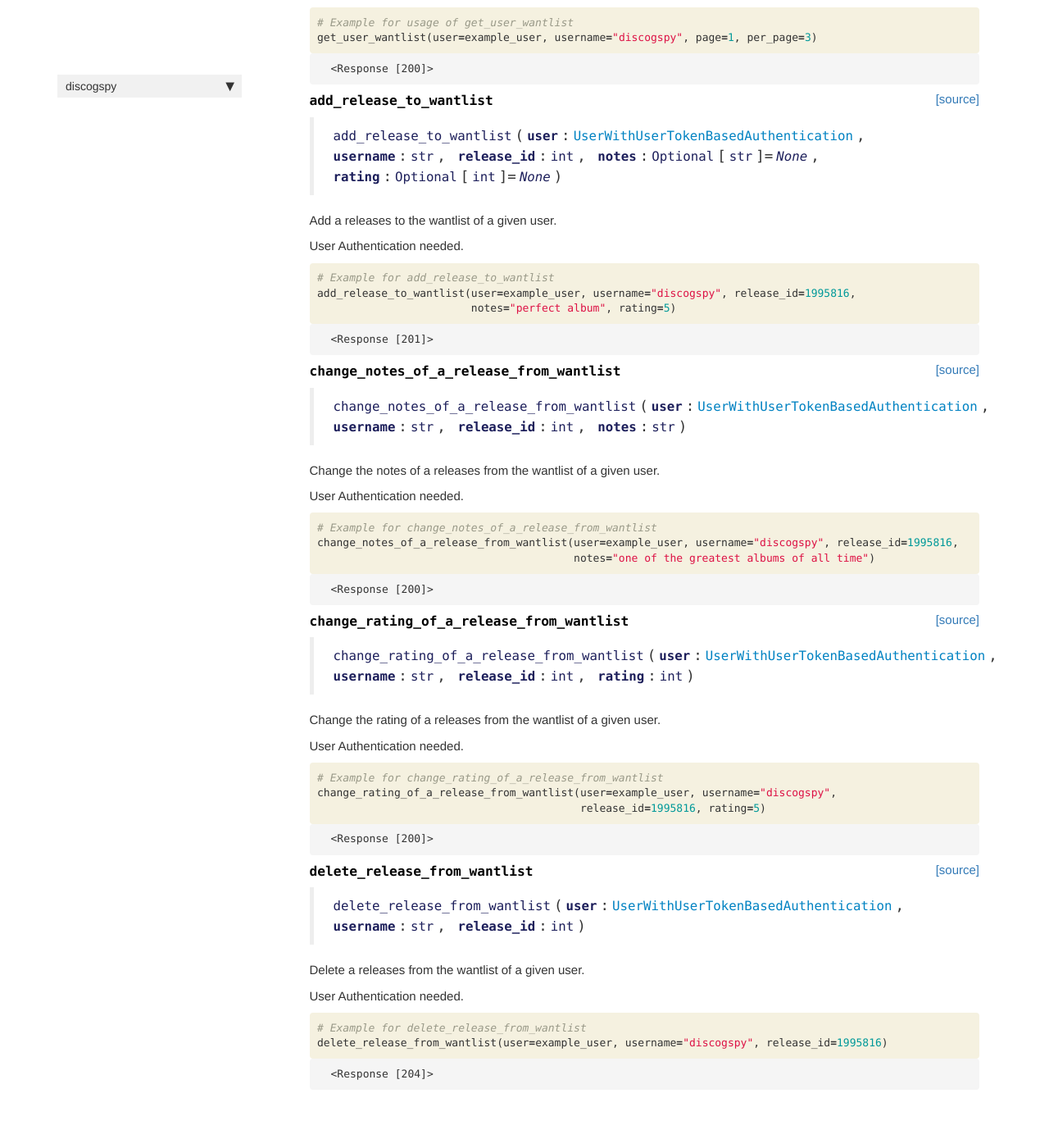
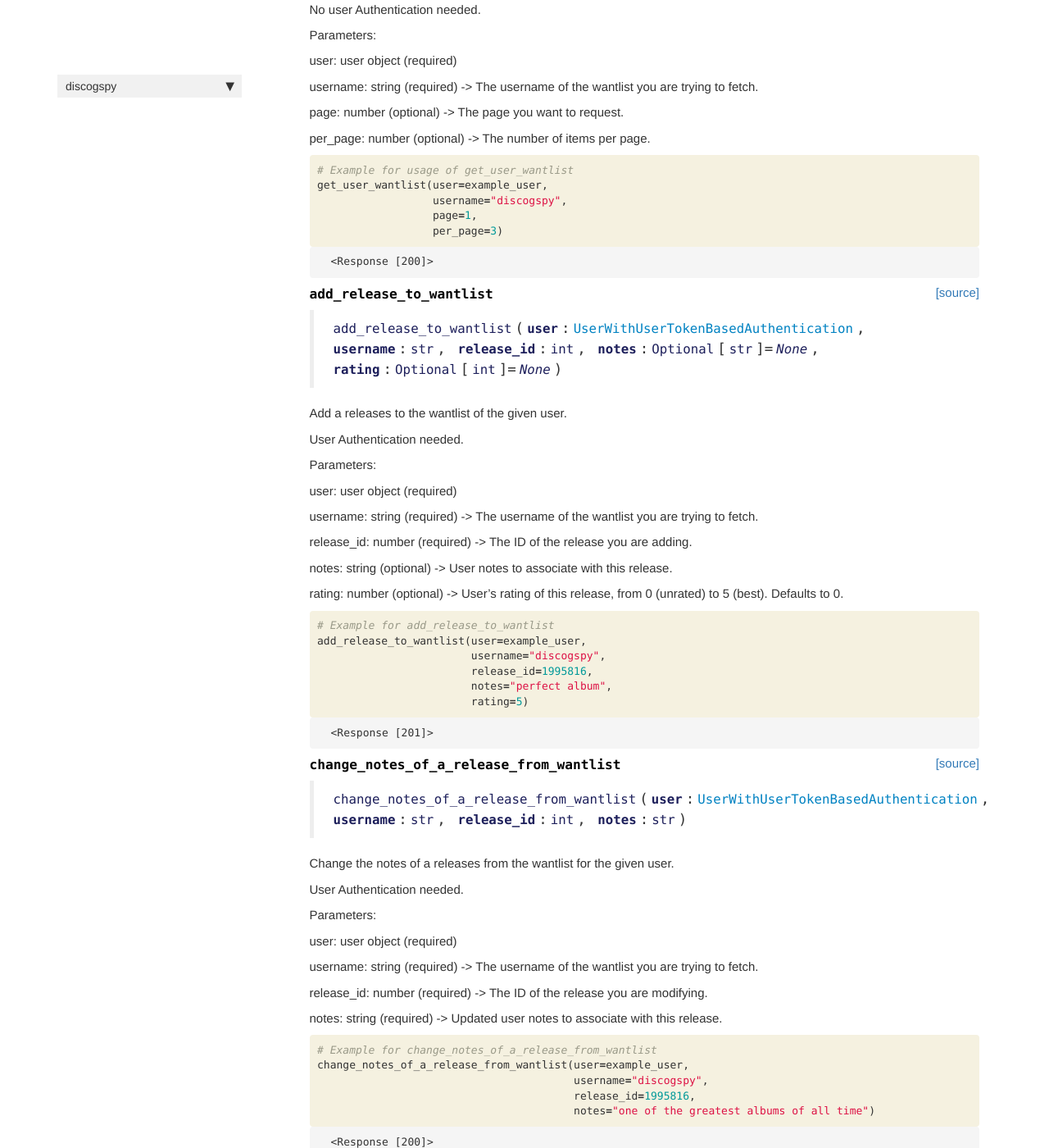
Before and after one commit to cpow-89/discogspy, a Jekyll site: the page built from docs/core.rq_wantlist.html, in a window 1280 px wide and 1400 px high, scrolled down 617 px. Shown: the whole window at 82% size. Built offline with Jekyll 4.4.1, drawn with Linux system fonts in a browser that asks for light colours; nearby versions of some CDN libraries; comment, search, counter and statistics services are not loaded; some of the changed text lies outside the part shown.

Commit message:
update documentation

```diff
--- a/docs/core.rq_wantlist.html
+++ b/docs/core.rq_wantlist.html
@@ -5,7 +5,7 @@ title: Core Wantlist Requests
 keywords: fastai
 sidebar: home_sidebar
 
-summary: "Core.rq_wantlist is a collection of function wrappers around the Discogs api for getting user wantlist information."
+summary: "Core.rq_wantlist is a collection of function wrappers around the Discogs API for interacting with the wantlist of a given user."
 ---
 <!--
 
@@ -40,10 +40,18 @@ summary: "Core.rq_wantlist is a collection of function wrappers around the Disco
 <div class="output_markdown rendered_html output_subarea ">
 <h4 id="get_user_wantlist" class="doc_header"><code>get_user_wantlist</code><a href="https://github.com/cpow-89/discogspy/tree/master/discogspy/core/rq_wantlist.py#L14" class="source_link" style="float:right">[source]</a></h4><blockquote><p><code>get_user_wantlist</code>(<strong><code>user</code></strong>:<code>Union</code>[<a href="/discogspy/core.discogs_user#UserWithoutAuthentication"><code>UserWithoutAuthentication</code></a>, <a href="/discogspy/core.discogs_user#UserWithUserTokenBasedAuthentication"><code>UserWithUserTokenBasedAuthentication</code></a>], <strong><code>username</code></strong>:<code>str</code>, <strong><code>page</code></strong>:<code>Optional</code>[<code>int</code>]=<em><code>None</code></em>, <strong><code>per_page</code></strong>:<code>Optional</code>[<code>int</code>]=<em><code>None</code></em>)</p>
 </blockquote>
-<p>Get a list of releases from the wantlist of a given user.</p>
+<p>Get a list of releases from the wantlist for the given user.</p>
 <p>Note: If the wantlist has been made private by its owner,
       you must be authenticated as the owner to view it.</p>
 <p>No user Authentication needed.</p>
+<p>Parameters:</p>
+<p>user: user object (required)</p>
+<p>username: string (required)
+    -&gt; The username of the wantlist you are trying to fetch.</p>
+<p>page: number (optional)
+    -&gt; The page you want to request.</p>
+<p>per_page: number (optional)
+    -&gt; The number of items per page.</p>
 
 </div>
 
@@ -59,7 +67,10 @@ summary: "Core.rq_wantlist is a collection of function wrappers around the Disco
 <div class="inner_cell">
     <div class="input_area">
 <div class=" highlight hl-ipython3"><pre><span></span><span class="c1"># Example for usage of get_user_wantlist</span>
-<span class="n">get_user_wantlist</span><span class="p">(</span><span class="n">user</span><span class="o">=</span><span class="n">example_user</span><span class="p">,</span> <span class="n">username</span><span class="o">=</span><span class="s2">&quot;discogspy&quot;</span><span class="p">,</span> <span class="n">page</span><span class="o">=</span><span class="mi">1</span><span class="p">,</span> <span class="n">per_page</span><span class="o">=</span><span class="mi">3</span><span class="p">)</span>
+<span class="n">get_user_wantlist</span><span class="p">(</span><span class="n">user</span><span class="o">=</span><span class="n">example_user</span><span class="p">,</span>
+                  <span class="n">username</span><span class="o">=</span><span class="s2">&quot;discogspy&quot;</span><span class="p">,</span>
+                  <span class="n">page</span><span class="o">=</span><span class="mi">1</span><span class="p">,</span>
+                  <span class="n">per_page</span><span class="o">=</span><span class="mi">3</span><span class="p">)</span>
 </pre></div>
 
     </div>
@@ -95,10 +106,20 @@ summary: "Core.rq_wantlist is a collection of function wrappers around the Disco
 
 
 <div class="output_markdown rendered_html output_subarea ">
-<h4 id="add_release_to_wantlist" class="doc_header"><code>add_release_to_wantlist</code><a href="https://github.com/cpow-89/discogspy/tree/master/discogspy/core/rq_wantlist.py#L43" class="source_link" style="float:right">[source]</a></h4><blockquote><p><code>add_release_to_wantlist</code>(<strong><code>user</code></strong>:<a href="/discogspy/core.discogs_user#UserWithUserTokenBasedAuthentication"><code>UserWithUserTokenBasedAuthentication</code></a>, <strong><code>username</code></strong>:<code>str</code>, <strong><code>release_id</code></strong>:<code>int</code>, <strong><code>notes</code></strong>:<code>Optional</code>[<code>str</code>]=<em><code>None</code></em>, <strong><code>rating</code></strong>:<code>Optional</code>[<code>int</code>]=<em><code>None</code></em>)</p>
+<h4 id="add_release_to_wantlist" class="doc_header"><code>add_release_to_wantlist</code><a href="https://github.com/cpow-89/discogspy/tree/master/discogspy/core/rq_wantlist.py#L56" class="source_link" style="float:right">[source]</a></h4><blockquote><p><code>add_release_to_wantlist</code>(<strong><code>user</code></strong>:<a href="/discogspy/core.discogs_user#UserWithUserTokenBasedAuthentication"><code>UserWithUserTokenBasedAuthentication</code></a>, <strong><code>username</code></strong>:<code>str</code>, <strong><code>release_id</code></strong>:<code>int</code>, <strong><code>notes</code></strong>:<code>Optional</code>[<code>str</code>]=<em><code>None</code></em>, <strong><code>rating</code></strong>:<code>Optional</code>[<code>int</code>]=<em><code>None</code></em>)</p>
 </blockquote>
-<p>Add a releases to the wantlist of a given user.</p>
+<p>Add a releases to the wantlist of the given user.</p>
 <p>User Authentication needed.</p>
+<p>Parameters:</p>
+<p>user: user object (required)</p>
+<p>username: string (required)
+    -&gt; The username of the wantlist you are trying to fetch.</p>
+<p>release_id: number (required)
+    -&gt; The ID of the release you are adding.</p>
+<p>notes: string (optional)
+    -&gt; User notes to associate with this release.</p>
+<p>rating: number (optional)
+    -&gt; User’s rating of this release, from 0 (unrated) to 5 (best). Defaults to 0.</p>
 
 </div>
 
@@ -114,8 +135,11 @@ summary: "Core.rq_wantlist is a collection of function wrappers around the Disco
 <div class="inner_cell">
     <div class="input_area">
 <div class=" highlight hl-ipython3"><pre><span></span><span class="c1"># Example for add_release_to_wantlist</span>
-<span class="n">add_release_to_wantlist</span><span class="p">(</span><span class="n">user</span><span class="o">=</span><span class="n">example_user</span><span class="p">,</span> <span class="n">username</span><span class="o">=</span><span class="s2">&quot;discogspy&quot;</span><span class="p">,</span> <span class="n">release_id</span><span class="o">=</span><span class="mi">1995816</span><span class="p">,</span>
-                        <span class="n">notes</span><span class="o">=</span><span class="s2">&quot;perfect album&quot;</span><span class="p">,</span> <span class="n">rating</span><span class="o">=</span><span class="mi">5</span><span class="p">)</span>
+<span class="n">add_release_to_wantlist</span><span class="p">(</span><span class="n">user</span><span class="o">=</span><span class="n">example_user</span><span class="p">,</span>
+                        <span class="n">username</span><span class="o">=</span><span class="s2">&quot;discogspy&quot;</span><span class="p">,</span>
+                        <span class="n">release_id</span><span class="o">=</span><span class="mi">1995816</span><span class="p">,</span>
+                        <span class="n">notes</span><span class="o">=</span><span class="s2">&quot;perfect album&quot;</span><span class="p">,</span>
+                        <span class="n">rating</span><span class="o">=</span><span class="mi">5</span><span class="p">)</span>
 </pre></div>
 
     </div>
@@ -151,10 +175,18 @@ summary: "Core.rq_wantlist is a collection of function wrappers around the Disco
 
 
 <div class="output_markdown rendered_html output_subarea ">
-<h4 id="change_notes_of_a_release_from_wantlist" class="doc_header"><code>change_notes_of_a_release_from_wantlist</code><a href="https://github.com/cpow-89/discogspy/tree/master/discogspy/core/rq_wantlist.py#L70" class="source_link" style="float:right">[source]</a></h4><blockquote><p><code>change_notes_of_a_release_from_wantlist</code>(<strong><code>user</code></strong>:<a href="/discogspy/core.discogs_user#UserWithUserTokenBasedAuthentication"><code>UserWithUserTokenBasedAuthentication</code></a>, <strong><code>username</code></strong>:<code>str</code>, <strong><code>release_id</code></strong>:<code>int</code>, <strong><code>notes</code></strong>:<code>str</code>)</p>
+<h4 id="change_notes_of_a_release_from_wantlist" class="doc_header"><code>change_notes_of_a_release_from_wantlist</code><a href="https://github.com/cpow-89/discogspy/tree/master/discogspy/core/rq_wantlist.py#L100" class="source_link" style="float:right">[source]</a></h4><blockquote><p><code>change_notes_of_a_release_from_wantlist</code>(<strong><code>user</code></strong>:<a href="/discogspy/core.discogs_user#UserWithUserTokenBasedAuthentication"><code>UserWithUserTokenBasedAuthentication</code></a>, <strong><code>username</code></strong>:<code>str</code>, <strong><code>release_id</code></strong>:<code>int</code>, <strong><code>notes</code></strong>:<code>str</code>)</p>
 </blockquote>
-<p>Change the notes of a releases from the wantlist of a given user.</p>
+<p>Change the notes of a releases from the wantlist for the given user.</p>
 <p>User Authentication needed.</p>
+<p>Parameters:</p>
+<p>user: user object (required)</p>
+<p>username: string (required)
+    -&gt; The username of the wantlist you are trying to fetch.</p>
+<p>release_id: number (required)
+    -&gt; The ID of the release you are modifying.</p>
+<p>notes: string (required)
+    -&gt; Updated user notes to associate with this release.</p>
 
 </div>
 
@@ -170,7 +202,9 @@ summary: "Core.rq_wantlist is a collection of function wrappers around the Disco
 <div class="inner_cell">
     <div class="input_area">
 <div class=" highlight hl-ipython3"><pre><span></span><span class="c1"># Example for change_notes_of_a_release_from_wantlist</span>
-<span class="n">change_notes_of_a_release_from_wantlist</span><span class="p">(</span><span class="n">user</span><span class="o">=</span><span class="n">example_user</span><span class="p">,</span> <span class="n">username</span><span class="o">=</span><span class="s2">&quot;discogspy&quot;</span><span class="p">,</span> <span class="n">release_id</span><span class="o">=</span><span class="mi">1995816</span><span class="p">,</span>
+<span class="n">change_notes_of_a_release_from_wantlist</span><span class="p">(</span><span class="n">user</span><span class="o">=</span><span class="n">example_user</span><span class="p">,</span>
+                                        <span class="n">username</span><span class="o">=</span><span class="s2">&quot;discogspy&quot;</span><span class="p">,</span>
+                                        <span class="n">release_id</span><span class="o">=</span><span class="mi">1995816</span><span class="p">,</span>
                                         <span class="n">notes</span><span class="o">=</span><span class="s2">&quot;one of the greatest albums of all time&quot;</span><span class="p">)</span>
 </pre></div>
 
@@ -207,10 +241,18 @@ summary: "Core.rq_wantlist is a collection of function wrappers around the Disco
 
 
 <div class="output_markdown rendered_html output_subarea ">
-<h4 id="change_rating_of_a_release_from_wantlist" class="doc_header"><code>change_rating_of_a_release_from_wantlist</code><a href="https://github.com/cpow-89/discogspy/tree/master/discogspy/core/rq_wantlist.py#L91" class="source_link" style="float:right">[source]</a></h4><blockquote><p><code>change_rating_of_a_release_from_wantlist</code>(<strong><code>user</code></strong>:<a href="/discogspy/core.discogs_user#UserWithUserTokenBasedAuthentication"><code>UserWithUserTokenBasedAuthentication</code></a>, <strong><code>username</code></strong>:<code>str</code>, <strong><code>release_id</code></strong>:<code>int</code>, <strong><code>rating</code></strong>:<code>int</code>)</p>
+<h4 id="change_rating_of_a_release_from_wantlist" class="doc_header"><code>change_rating_of_a_release_from_wantlist</code><a href="https://github.com/cpow-89/discogspy/tree/master/discogspy/core/rq_wantlist.py#L135" class="source_link" style="float:right">[source]</a></h4><blockquote><p><code>change_rating_of_a_release_from_wantlist</code>(<strong><code>user</code></strong>:<a href="/discogspy/core.discogs_user#UserWithUserTokenBasedAuthentication"><code>UserWithUserTokenBasedAuthentication</code></a>, <strong><code>username</code></strong>:<code>str</code>, <strong><code>release_id</code></strong>:<code>int</code>, <strong><code>rating</code></strong>:<code>int</code>)</p>
 </blockquote>
-<p>Change the rating of a releases from the wantlist of a given user.</p>
+<p>Change the rating of a releases from the wantlist of the given user.</p>
 <p>User Authentication needed.</p>
+<p>Parameters:</p>
+<p>user: user object (required)</p>
+<p>username: string (required)
+    -&gt; The username of the wantlist you are trying to fetch.</p>
+<p>release_id: number (required)
+    -&gt; The ID of the release you are modifying.</p>
+<p>rating: number (optional)
+    -&gt; Updated user rating of this release, from 0 (unrated) to 5 (best). Defaults to 0.</p>
 
 </div>
 
@@ -226,8 +268,10 @@ summary: "Core.rq_wantlist is a collection of function wrappers around the Disco
 <div class="inner_cell">
     <div class="input_area">
 <div class=" highlight hl-ipython3"><pre><span></span><span class="c1"># Example for change_rating_of_a_release_from_wantlist</span>
-<span class="n">change_rating_of_a_release_from_wantlist</span><span class="p">(</span><span class="n">user</span><span class="o">=</span><span class="n">example_user</span><span class="p">,</span> <span class="n">username</span><span class="o">=</span><span class="s2">&quot;discogspy&quot;</span><span class="p">,</span>
-                                         <span class="n">release_id</span><span class="o">=</span><span class="mi">1995816</span><span class="p">,</span> <span class="n">rating</span><span class="o">=</span><span class="mi">5</span><span class="p">)</span>
+<span class="n">change_rating_of_a_release_from_wantlist</span><span class="p">(</span><span class="n">user</span><span class="o">=</span><span class="n">example_user</span><span class="p">,</span>
+                                         <span class="n">username</span><span class="o">=</span><span class="s2">&quot;discogspy&quot;</span><span class="p">,</span>
+                                         <span class="n">release_id</span><span class="o">=</span><span class="mi">1995816</span><span class="p">,</span>
+                                         <span class="n">rating</span><span class="o">=</span><span class="mi">5</span><span class="p">)</span>
 </pre></div>
 
     </div>
@@ -263,10 +307,16 @@ summary: "Core.rq_wantlist is a collection of function wrappers around the Disco
 
 
 <div class="output_markdown rendered_html output_subarea ">
-<h4 id="delete_release_from_wantlist" class="doc_header"><code>delete_release_from_wantlist</code><a href="https://github.com/cpow-89/discogspy/tree/master/discogspy/core/rq_wantlist.py#L113" class="source_link" style="float:right">[source]</a></h4><blockquote><p><code>delete_release_from_wantlist</code>(<strong><code>user</code></strong>:<a href="/discogspy/core.discogs_user#UserWithUserTokenBasedAuthentication"><code>UserWithUserTokenBasedAuthentication</code></a>, <strong><code>username</code></strong>:<code>str</code>, <strong><code>release_id</code></strong>:<code>int</code>)</p>
+<h4 id="delete_release_from_wantlist" class="doc_header"><code>delete_release_from_wantlist</code><a href="https://github.com/cpow-89/discogspy/tree/master/discogspy/core/rq_wantlist.py#L171" class="source_link" style="float:right">[source]</a></h4><blockquote><p><code>delete_release_from_wantlist</code>(<strong><code>user</code></strong>:<a href="/discogspy/core.discogs_user#UserWithUserTokenBasedAuthentication"><code>UserWithUserTokenBasedAuthentication</code></a>, <strong><code>username</code></strong>:<code>str</code>, <strong><code>release_id</code></strong>:<code>int</code>)</p>
 </blockquote>
-<p>Delete a releases from the wantlist of a given user.</p>
+<p>Delete a releases from the wantlist of the given user.</p>
 <p>User Authentication needed.</p>
+<p>Parameters:</p>
+<p>user: user object (required)</p>
+<p>username: string (required)
+    -&gt; The username of the wantlist you are trying to fetch.</p>
+<p>release_id: number (required)
+    -&gt; The ID of the release you are deleting.</p>
 
 </div>
 
@@ -282,7 +332,9 @@ summary: "Core.rq_wantlist is a collection of function wrappers around the Disco
 <div class="inner_cell">
     <div class="input_area">
 <div class=" highlight hl-ipython3"><pre><span></span><span class="c1"># Example for delete_release_from_wantlist</span>
-<span class="n">delete_release_from_wantlist</span><span class="p">(</span><span class="n">user</span><span class="o">=</span><span class="n">example_user</span><span class="p">,</span> <span class="n">username</span><span class="o">=</span><span class="s2">&quot;discogspy&quot;</span><span class="p">,</span> <span class="n">release_id</span><span class="o">=</span><span class="mi">1995816</span><span class="p">)</span>
+<span class="n">delete_release_from_wantlist</span><span class="p">(</span><span class="n">user</span><span class="o">=</span><span class="n">example_user</span><span class="p">,</span>
+                             <span class="n">username</span><span class="o">=</span><span class="s2">&quot;discogspy&quot;</span><span class="p">,</span>
+                             <span class="n">release_id</span><span class="o">=</span><span class="mi">1995816</span><span class="p">)</span>
 </pre></div>
 
     </div>
```
Also changed, not shown: 2 other files.
